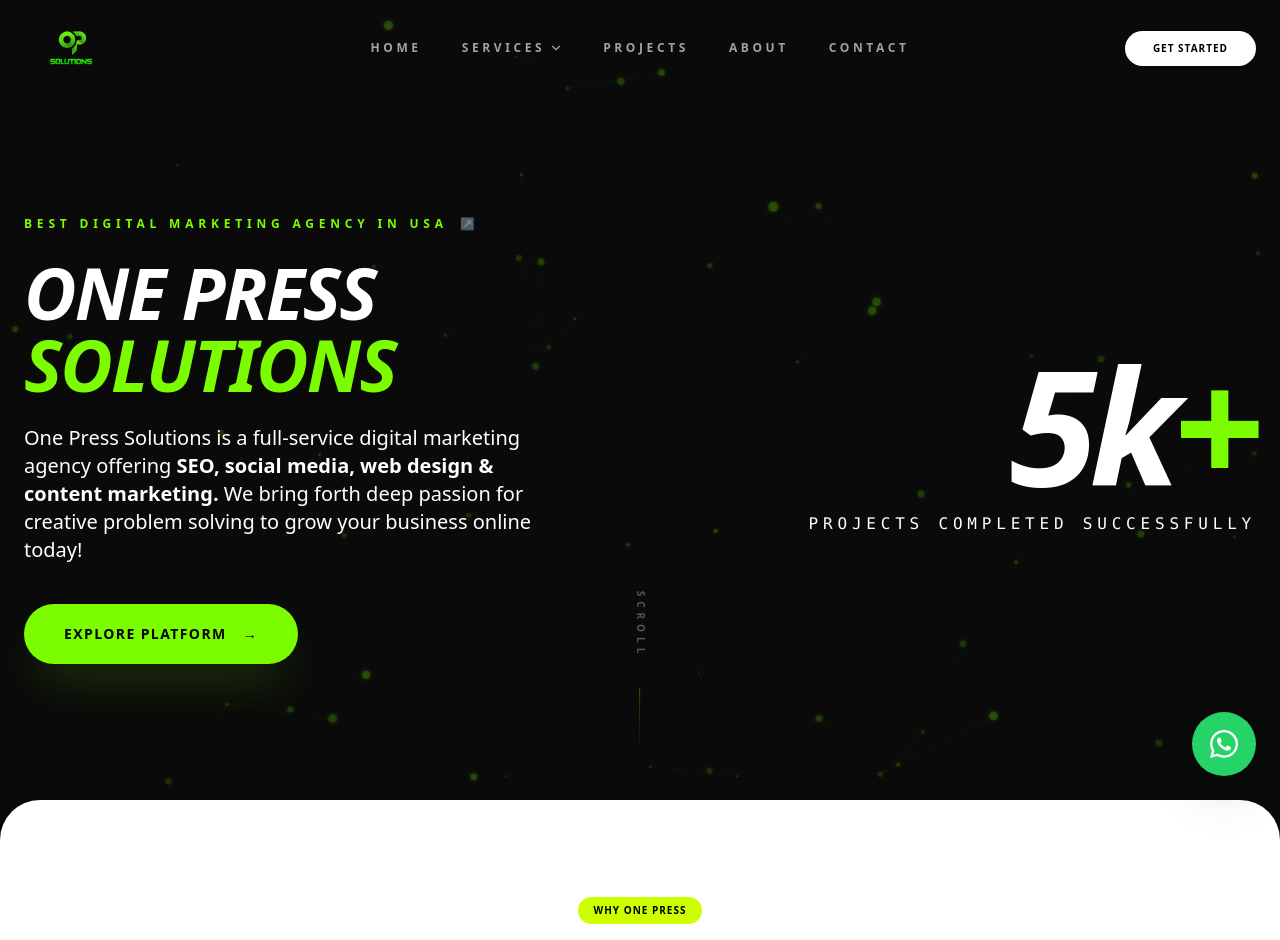
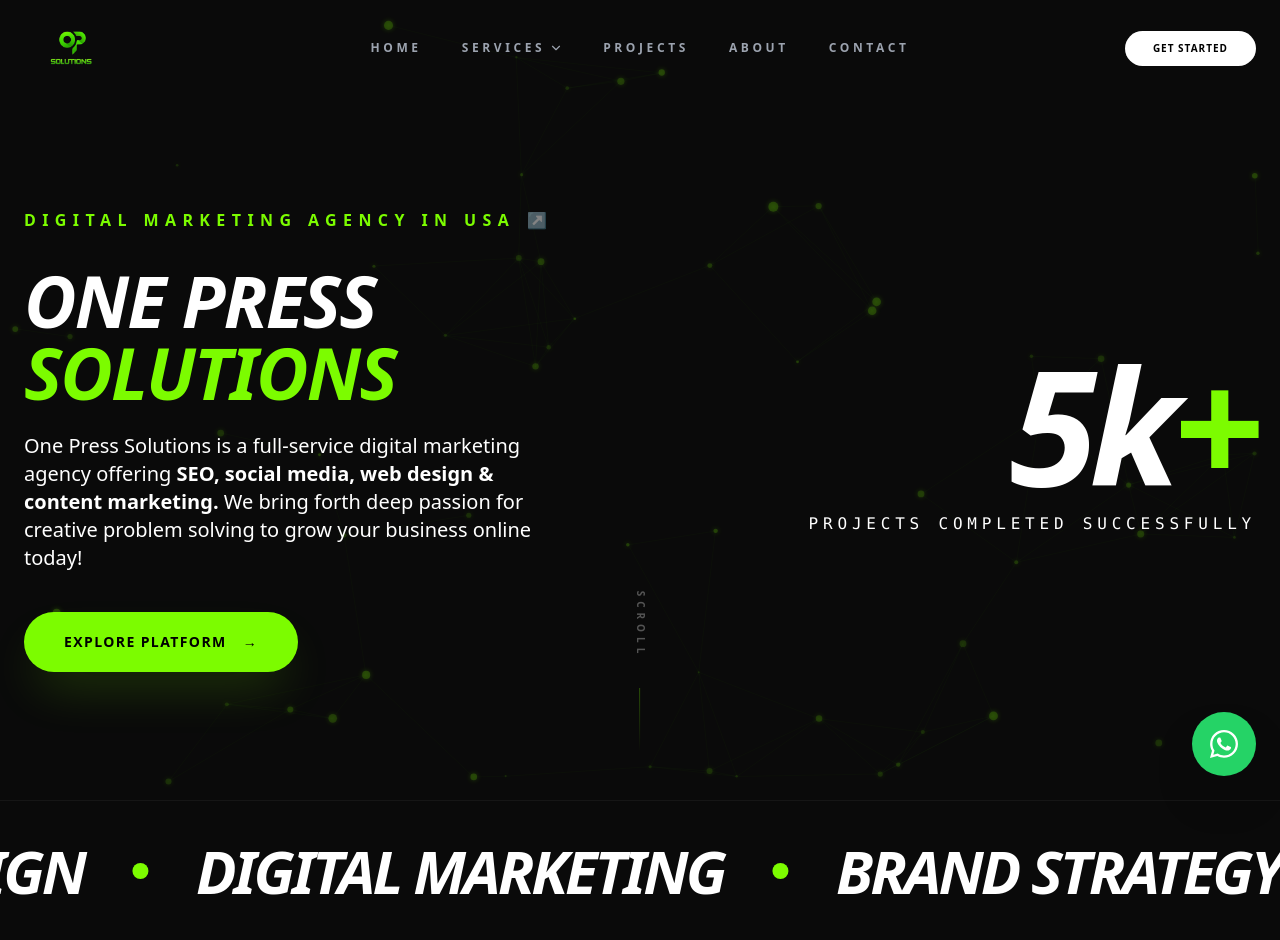
Before and after one commit to One-Press/One-Press, a React (Vite) app: page / in a window 1280 px wide. Shown: the top 940 px of the page. Built offline with nearby package versions, Linux system fonts and the light colour scheme; the HTML template or start-up script is replaced by a standard one.

Commit message:
SMALL CHANGES

```diff
--- a/index.html
+++ b/index.html
@@ -4,11 +4,11 @@
     <meta charset="UTF-8" />
     <meta name="viewport" content="width=device-width, initial-scale=1.0" />
 
-    <link rel="icon" type="image/png" sizes="32x32" href="/OP-L.png" />
-    <link rel="icon" type="image/png" sizes="16x16" href="/OP-L.png" />
-    <link rel="icon" type="image/png" sizes="192x192" href="/OP-L.png" />
-    <link rel="icon" type="image/png" sizes="512x512" href="/OP-L.png" />
-    <link rel="apple-touch-icon" sizes="180x180" href="/OP-L.png" />
+    <link rel="icon" type="image/png" sizes="32x32" href="/OP-LOGO.png" />
+    <link rel="icon" type="image/png" sizes="16x16" href="/OP-LOGO.png" />
+    <link rel="icon" type="image/png" sizes="192x192" href="/OP-LOGO.png" />
+    <link rel="icon" type="image/png" sizes="512x512" href="/OP-LOGO.png" />
+    <link rel="apple-touch-icon" sizes="180x180" href="/OP-LOGO.png" />
 
     <meta name="theme-color" content="#111c70" />
     <meta name="description" content="OnePress Solutions - The best digital marketing agency in the USA providing top-tier web development and SEO services." />
--- a/src/components/Hero/Hero.jsx
+++ b/src/components/Hero/Hero.jsx
@@ -123,8 +123,7 @@ export default function Hero() {
       <div className="container mx-auto px-6 relative z-10 pt-32 pb-12 grid grid-cols-1 lg:grid-cols-2 gap-12 items-center">
         <div>
           {/* Top Tagline */}
-          <div className="flex items-center gap-3 mb-6 text-xs font-black uppercase tracking-[0.4em] text-[#7CFC00]">
-            Best Digital Marketing Agency in USA
+<div className="flex items-center gap-3 mb-8 text-base font-black uppercase tracking-[0.4em] text-[#7CFC00]">            Digital Marketing Agency in USA
             <span className="animate-pulse">↗</span>
           </div>
 
--- a/src/components/layout/Navbar.jsx
+++ b/src/components/layout/Navbar.jsx
@@ -53,7 +53,7 @@ function Navbar() {
           <Link to="/" className="flex items-center group">
             <div className="relative">
               <img
-                src="OP-L.png"
+                src="OP-LOGO.png"
                 alt="Logo"
                 className="h-14 md:h-16 w-auto object-contain transition-all duration-500 ease-out group-hover:brightness-125"
               />
--- a/src/sections/home/Marquee.jsx
+++ b/src/sections/home/Marquee.jsx
@@ -9,28 +9,23 @@ function Marquee() {
   ];
 
   return (
-    <div className="overflow-hidden w-full bg-white-50 py-4">
-      <div className="flex w-max animate-marquee hover:[animation-play-state:paused]">
-        {services.concat(services).map((service, index) => (
-          <span
-            key={index}
-            className="px-6 text-2xl font-bold text-white-800 uppercase whitespace-nowrap"
-          >
+    <div className="overflow-hidden w-full bg-[#0a0a0a] py-10 border-y border-white/5">
+  <div className="flex w-max whitespace-nowrap animate-[marquee_25s_linear_infinite] hover:[animation-play-state:paused]">
+    {[...services, ...services].map((service, index) => (
+      <div key={index} className="flex items-center">
+        <span className="px-8 text-4xl md:text-6xl font-black text-white uppercase italic tracking-tighter">
           {service}
         </span>
+        <div className="w-3 h-3 md:w-4 md:h-4 rounded-full bg-[#7CFC00] mx-4" />
+      </div>
     ))}
   </div>
 
-      {/* Inline Tailwind animation */}
   <style>
     {`
       @keyframes marquee {
         0% { transform: translateX(0); }
         100% { transform: translateX(-50%); }
-          }
-
-          .animate-marquee {
-            animation: marquee 20s linear infinite;
       }
     `}
   </style>
--- a/src/sections/home/MidSection.jsx
+++ b/src/sections/home/MidSection.jsx
@@ -55,7 +55,7 @@ export default function MidSection() {
   return (
     <section
       ref={sectionRef}
-      className="relative py-16 lg:py-24 -mt-16 bg-white rounded-t-[40px] overflow-hidden"
+      className="relative py-16 lg:py-24  bg-white rounded-t-[40px] overflow-hidden"
     >
       <div className="container mx-auto px-6 grid grid-cols-1 lg:grid-cols-[1fr_2fr_1fr] items-center gap-10 lg:gap-6">
 
@@ -87,7 +87,7 @@ export default function MidSection() {
             Best Digital Marketing Agencies
             <br className="hidden sm:block" />
             <span className="text-white-400 italic font-serif">
-              Why Choose One Press?
+              Why Choose One Press Solutions?
             </span>
           </h2>
 
```
Also changed, not shown: public/OP-L.png (deleted), public/OP-LOGO.png (added), 1 other file (tests, documents, lock files or other folders). Lines whose indentation alone changed are shown as unchanged.
